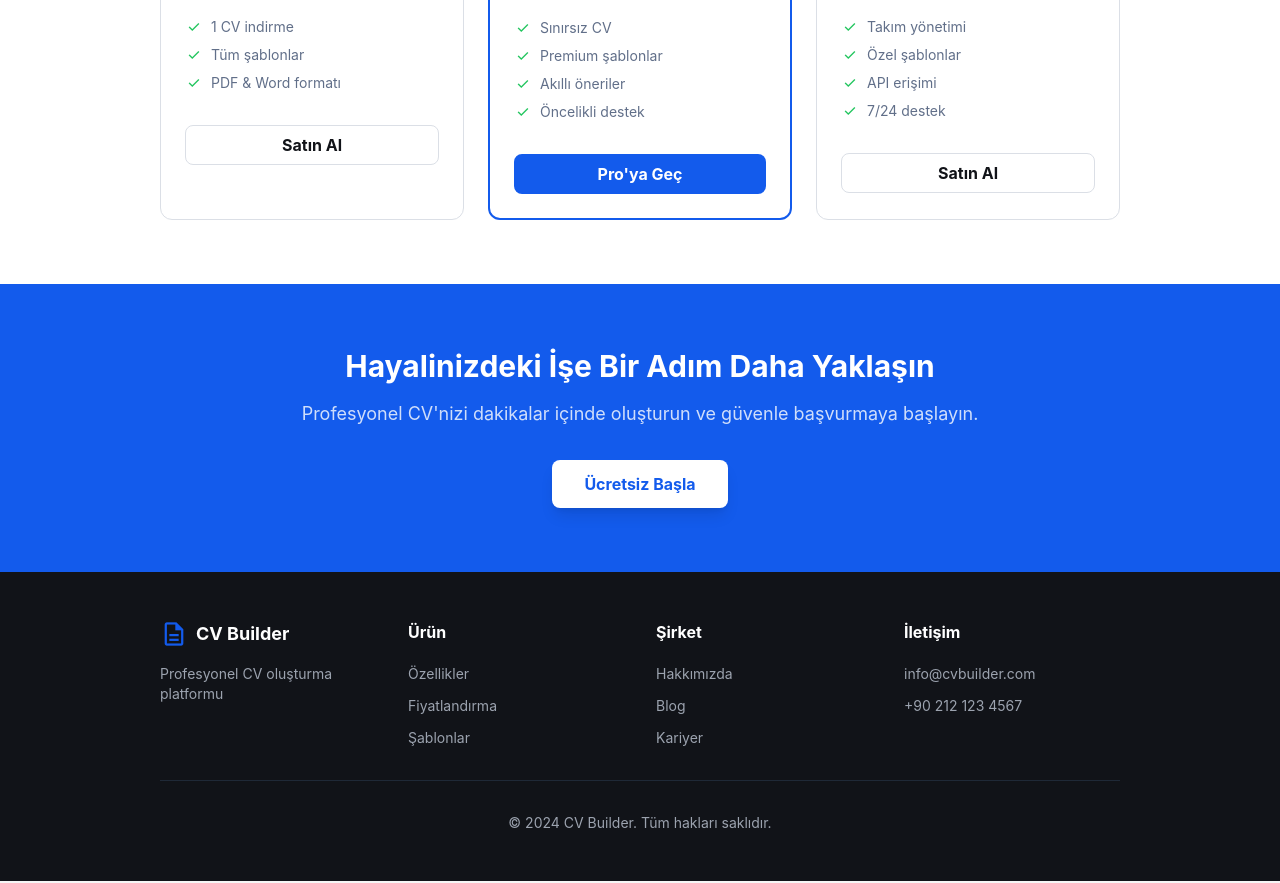
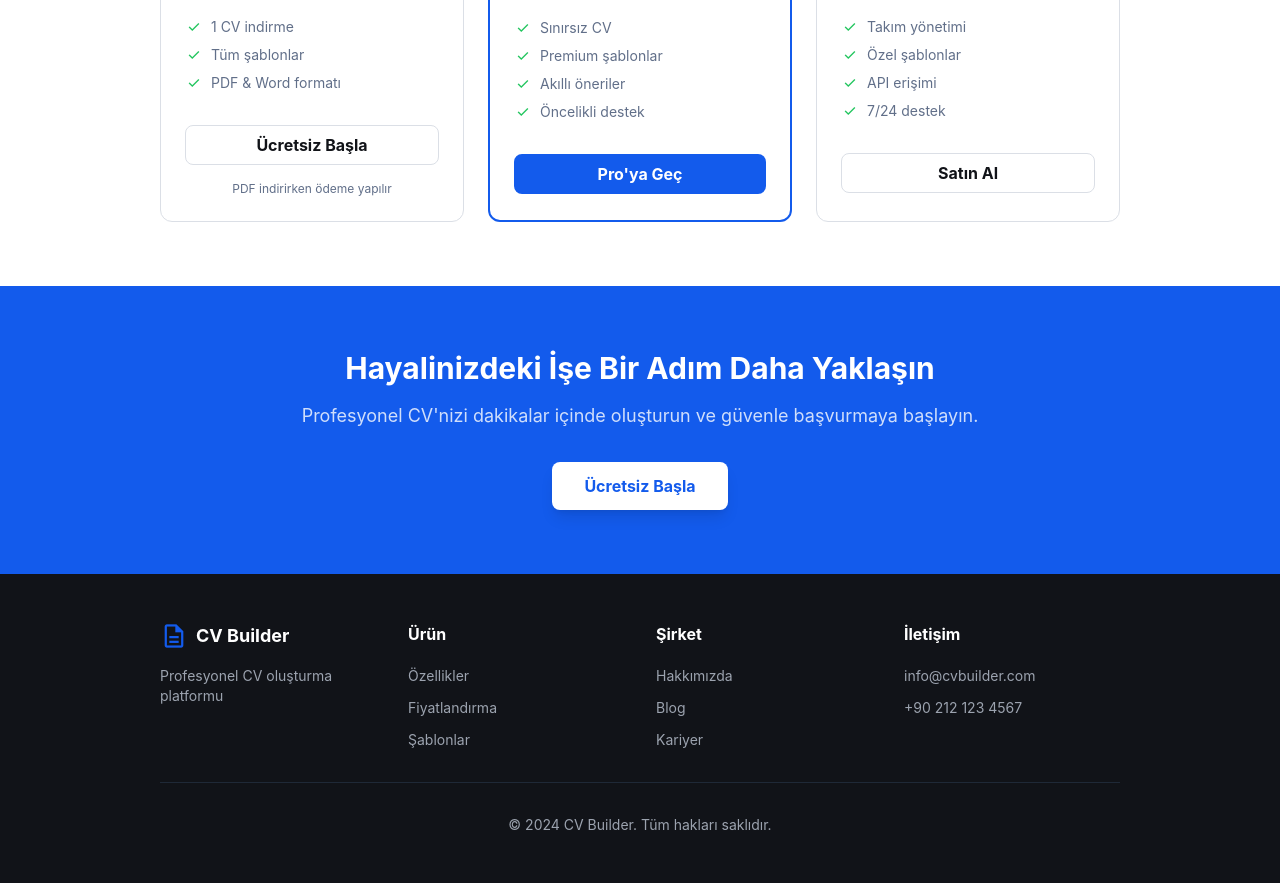
Before and after one commit to kalama282828/CV, a React (Vite) app in the folder web/: page / in a window 1280 px wide. Shown: the part 2500-3383 px from the top of the page. Built offline with nearby package versions, Linux system fonts and the light colour scheme; no server answers; the database is empty.

Commit message:
feat: Tek Seferlik paketi ücretsiz başla - PDF indirirken ödeme

```diff
--- a/web/src/components/LandingPage.tsx
+++ b/web/src/components/LandingPage.tsx
@@ -263,7 +263,8 @@ export function LandingPage() {
                     <li className="flex items-center gap-2"><span className="material-symbols-outlined text-green-500 text-[18px]">check</span>Tüm şablonlar</li>
                     <li className="flex items-center gap-2"><span className="material-symbols-outlined text-green-500 text-[18px]">check</span>PDF & Word formatı</li>
                   </ul>
-                  <button onClick={() => handlePurchase('one-time')} className="mt-4 flex items-center justify-center rounded-lg h-10 px-4 border border-[#dbdfe6] dark:border-gray-700 text-[#111318] dark:text-white font-bold hover:bg-gray-50 dark:hover:bg-gray-800">Satın Al</button>
+                  <button onClick={handleGetStarted} className="mt-4 flex items-center justify-center rounded-lg h-10 px-4 border border-[#dbdfe6] dark:border-gray-700 text-[#111318] dark:text-white font-bold hover:bg-gray-50 dark:hover:bg-gray-800">Ücretsiz Başla</button>
+                  <p className="text-xs text-center text-[#616f89]">PDF indirirken ödeme yapılır</p>
                 </div>
                 <div className="flex flex-col gap-4 rounded-xl border-2 bg-white dark:bg-gray-900 p-6 relative" style={{ borderColor: settings.primaryColor }}>
                   <div className="absolute -top-3 left-1/2 -translate-x-1/2 px-3 py-1 rounded-full text-white text-xs font-bold" style={{ backgroundColor: settings.primaryColor }}>Popüler</div>
```
